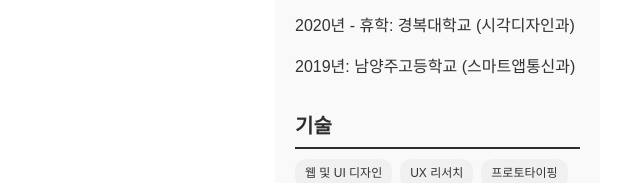
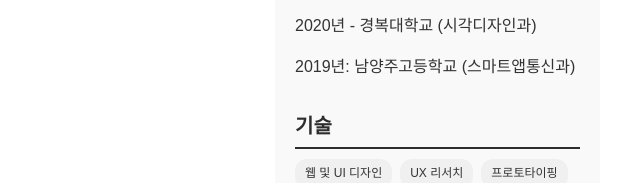
Before and after one commit to yeung-jun/--portfolio, a plain HTML site: page cv.html in a window 1280 px wide. Shown: the part 510-693 px from the top of the page, 640-1280 px from the left. Drawn offline with Linux system fonts and the light colour scheme.

Commit message:
Update cv.html

```diff
--- a/cv.html
+++ b/cv.html
@@ -170,7 +170,7 @@
       <img src="img/profile.jpg" alt="프로필 사진">
       <div class="section">
         <h3>학력</h3>
-        <p>2020년 - 휴학: 경복대학교 (시각디자인과)</p>
+        <p>2020년 - 경복대학교 (시각디자인과)</p>
         <p>2019년: 남양주고등학교 (스마트앱통신과)</p>
       </div>
       <div class="section">
```
